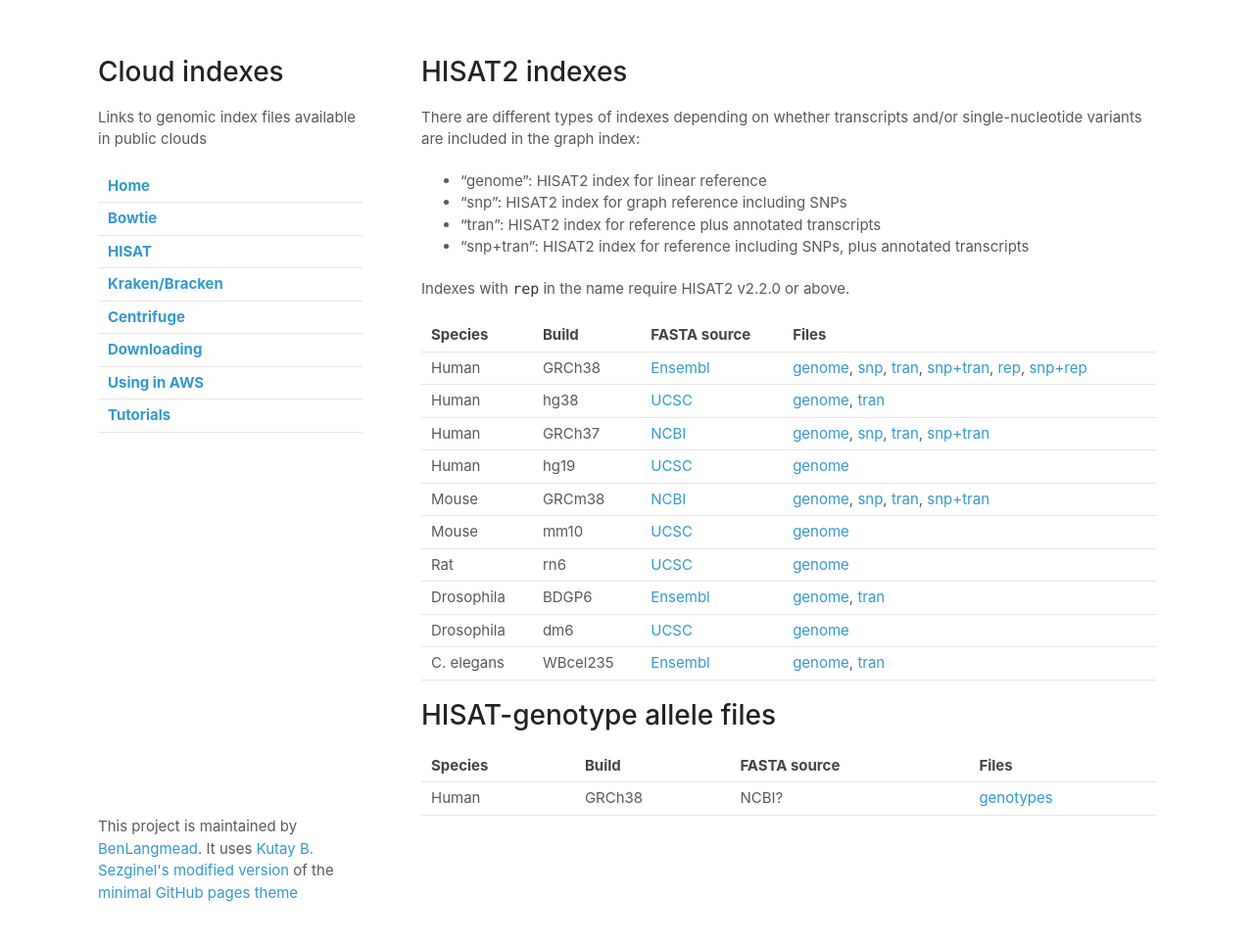
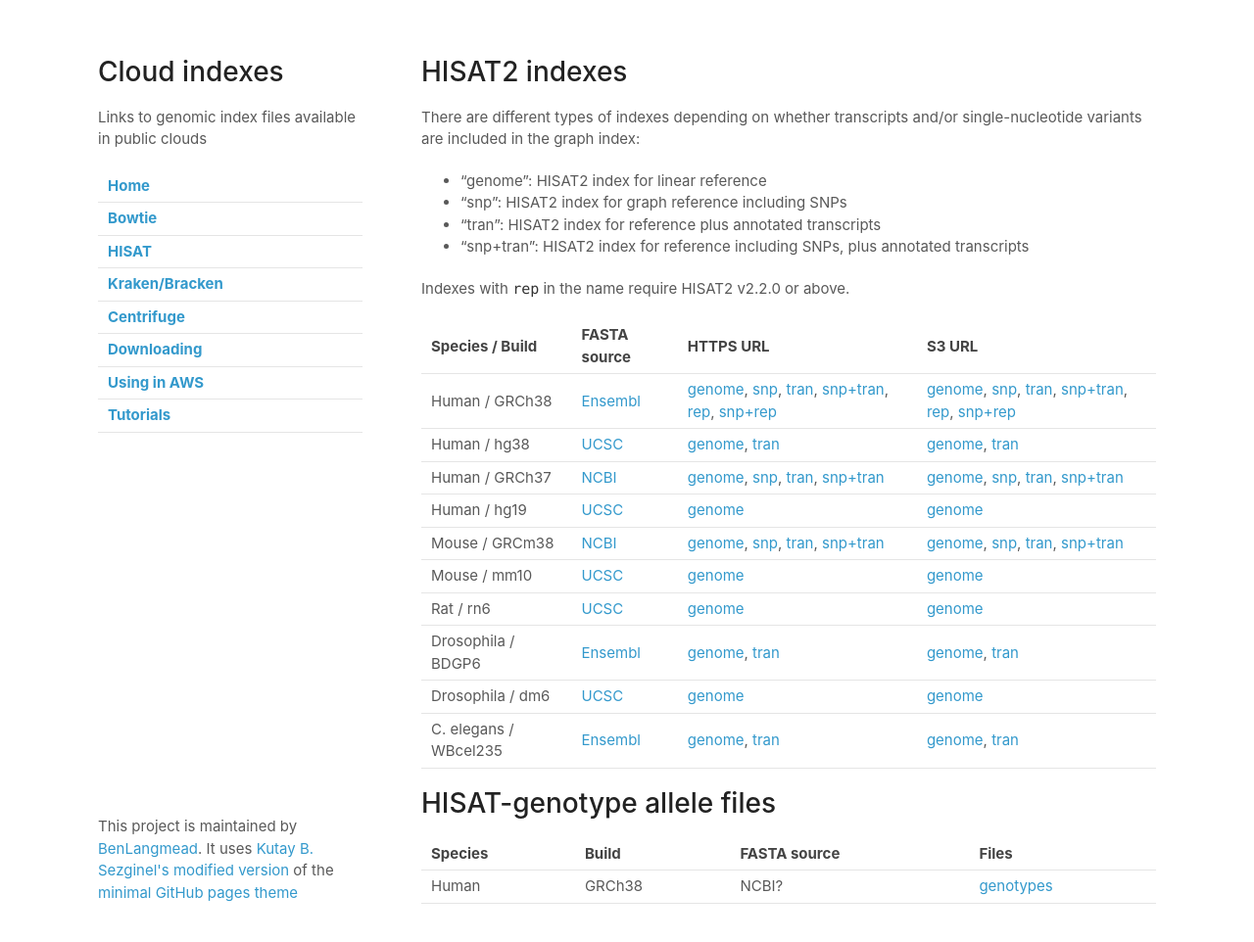
Before and after one commit to BenLangmead/aws-indexes, a Jekyll site: the page built from docs/hisat.md, in a window 1280 px wide and 993 px high. Shown: the top 962 px of the window at 98% size. Built offline with Jekyll 4.4.1, drawn with Linux system fonts in a browser that asks for light colours; our own code applies the rules of GitHub Pages for plain Markdown files; some of the changed lines change nothing that is shown.

Commit message:
new hisat index links

```diff
--- a/docs/hisat.md
+++ b/docs/hisat.md
@@ -11,69 +11,88 @@
 
 <div class="datatable-begin"></div>
 
-Species    | Build      | FASTA source | Files
----------- | ---------  | ------------ | -----------
-Human      | GRCh38     | [Ensembl][ht2_grch38_source]    | [genome][ht2_grch38_genome], [snp][ht2_grch38_snp], [tran][ht2_grch38_tran], [snp+tran][ht2_grch38_snptran], [rep][ht2_grch38_rep], [snp+rep][ht2_grch38_snprep]
-Human      | hg38       | [UCSC][ht2_hg38_source]         | [genome][ht2_hg38_genome], [tran][ht2_hg38_tran]
-Human      | GRCh37     | [NCBI][ht2_grch37_source]       | [genome][ht2_grch37_genome], [snp][ht2_grch37_snp], [tran][ht2_grch37_tran], [snp+tran][ht2_grch37_snptran]
-Human      | hg19       | [UCSC][ht2_hg19_source]         | [genome][ht2_hg19_genome]
-Mouse      | GRCm38     | [NCBI][ht2_grcm38_source]       | [genome][ht2_grcm38_genome], [snp][ht2_grcm38_snp], [tran][ht2_grcm38_tran], [snp+tran][ht2_grcm38_snptran]
-Mouse      | mm10       | [UCSC][ht2_mm10_source]         | [genome][ht2_mm10_genome]
-Rat        | rn6        | [UCSC][ht2_rn6_source]          | [genome][ht2_rn6_genome]
-Drosophila | BDGP6      | [Ensembl][ht2_bdgp6_source]     | [genome][ht2_bdgp6_genome], [tran][ht2_bdgp6_tran]
-Drosophila | dm6        | [UCSC][ht2_dm6_source]          | [genome][ht2_dm6_genome]
-C. elegans | WBcel235   | [Ensembl][ht2_wbcel235_source]  | [genome][ht2_wbcel235_genome], [tran][ht2_wbcel235_tran]
+Species / Build         | FASTA source                    | HTTPS URL                                                                                                                                                         | S3 URL
+----------------------- | ------------------------------- | ----------------------------------------------------------------------------------------------------------------------------------------------------------------- | ------
+Human      / GRCh38     | [Ensembl][ht2_grch38_source]    | [genome][ht2_grch38_genome], [snp][ht2_grch38_snp], [tran][ht2_grch38_tran], [snp+tran][ht2_grch38_snptran], [rep][ht2_grch38_rep], [snp+rep][ht2_grch38_snprep]  | [genome][ht2_grch38_genome_s3], [snp][ht2_grch38_snp_s3], [tran][ht2_grch38_tran_s3], [snp+tran][ht2_grch38_snptran_s3], [rep][ht2_grch38_rep_s3], [snp+rep][ht2_grch38_snprep_s3]
+Human      / hg38       | [UCSC][ht2_hg38_source]         | [genome][ht2_hg38_genome], [tran][ht2_hg38_tran]                                                                                                                  | [genome][ht2_hg38_genome_s3], [tran][ht2_hg38_tran_s3]
+Human      / GRCh37     | [NCBI][ht2_grch37_source]       | [genome][ht2_grch37_genome], [snp][ht2_grch37_snp], [tran][ht2_grch37_tran], [snp+tran][ht2_grch37_snptran]                                                       | [genome][ht2_grch37_genome_s3], [snp][ht2_grch37_snp_s3], [tran][ht2_grch37_tran_s3], [snp+tran][ht2_grch37_snptran_s3]
+Human      / hg19       | [UCSC][ht2_hg19_source]         | [genome][ht2_hg19_genome]                                                                                                                                         | [genome][ht2_hg19_genome_s3]
+Mouse      / GRCm38     | [NCBI][ht2_grcm38_source]       | [genome][ht2_grcm38_genome], [snp][ht2_grcm38_snp], [tran][ht2_grcm38_tran], [snp+tran][ht2_grcm38_snptran]                                                       | [genome][ht2_grcm38_genome_s3], [snp][ht2_grcm38_snp_s3], [tran][ht2_grcm38_tran_s3], [snp+tran][ht2_grcm38_snptran_s3]
+Mouse      / mm10       | [UCSC][ht2_mm10_source]         | [genome][ht2_mm10_genome]                                                                                                                                         | [genome][ht2_mm10_genome_s3]
+Rat        / rn6        | [UCSC][ht2_rn6_source]          | [genome][ht2_rn6_genome]                                                                                                                                          | [genome][ht2_rn6_genome_s3]
+Drosophila / BDGP6      | [Ensembl][ht2_bdgp6_source]     | [genome][ht2_bdgp6_genome], [tran][ht2_bdgp6_tran]                                                                                                                | [genome][ht2_bdgp6_genome_s3], [tran][ht2_bdgp6_tran_s3]
+Drosophila / dm6        | [UCSC][ht2_dm6_source]          | [genome][ht2_dm6_genome]                                                                                                                                          | [genome][ht2_dm6_genome_s3]
+C. elegans / WBcel235   | [Ensembl][ht2_wbcel235_source]  | [genome][ht2_wbcel235_genome], [tran][ht2_wbcel235_tran]                                                                                                          | [genome][ht2_wbcel235_genome_s3], [tran][ht2_wbcel235_tran_s3]
 
 <div class="datatable-end"></div>
 
 [ht2_grch38_source]: https://github.com/DaehwanKimLab/hisat2/blob/master/scripts/make_grch38.sh
-[ht2_grch38_genome]: https://cloud.biohpc.swmed.edu/index.php/s/grch38/download
-[ht2_grch38_snp]: https://cloud.biohpc.swmed.edu/index.php/s/grch38_snp/download
-[ht2_grch38_tran]: https://cloud.biohpc.swmed.edu/index.php/s/grch38_tran/download
-[ht2_grch38_snptran]: https://cloud.biohpc.swmed.edu/index.php/s/grch38_snp_tran/download
-[ht2_grch38_rep]: https://cloud.biohpc.swmed.edu/index.php/s/grch38_rep/download
-[ht2_grch38_snprep]: https://cloud.biohpc.swmed.edu/index.php/s/grch38_snp_rep/download
+[ht2_grch38_genome]: https://genome-idx.s3.amazonaws.com/hisat/grch38_genome.tar.gz
+[ht2_grch38_genome_s3]: s3://genome-idx/hisat/grch38_genome.tar.gz
+[ht2_grch38_snp]: https://genome-idx.s3.amazonaws.com/hisat/grch38_snp.tar.gz
+[ht2_grch38_snp_s3]: s3://genome-idx/hisat/grch38_snp.tar.gz
+[ht2_grch38_tran]: https://genome-idx.s3.amazonaws.com/hisat/grch38_tran.tar.gz
+[ht2_grch38_tran_s3]: s3://genome-idx/hisat/grch38_tran.tar.gz
+[ht2_grch38_snptran]: https://genome-idx.s3.amazonaws.com/hisat/grch38_snp_tran.tar.gz
+[ht2_grch38_snptran_s3]: s3://genome-idx/hisat/grch38_snp_tran.tar.gz
+[ht2_grch38_rep]: https://genome-idx.s3.amazonaws.com/hisat/grch38_rep.tar.gz
+[ht2_grch38_rep_s3]: s3://genome-idx/hisat/grch38_rep.tar.gz
+[ht2_grch38_snprep]: https://genome-idx.s3.amazonaws.com/hisat/grch38_snprep.tar.gz
+[ht2_grch38_snprep_s3]: s3://genome-idx/hisat/grch38_snprep.tar.gz
 
 [ht2_hg38_source]: https://github.com/DaehwanKimLab/hisat2/blob/master/scripts/make_hg38.sh
-[ht2_hg38_genome]: https://cloud.biohpc.swmed.edu/index.php/s/hg38/download
-[ht2_hg38_tran]: https://cloud.biohpc.swmed.edu/index.php/s/hg38_tran/download
+[ht2_hg38_genome]: https://genome-idx.s3.amazonaws.com/hisat/hg38.tar.gz
+[ht2_hg38_genome_s3]: s3://genome-idx/hisat/hg38.tar.gz
+[ht2_hg38_tran]: https://genome-idx.s3.amazonaws.com/hisat/hg38_tran.tar.gz
+[ht2_hg38_tran_s3]: s3://genome-idx/hisat/hg38_tran.tar.gz
 
 [ht2_grch37_source]: https://github.com/infphilo/hisat2/blob/master/scripts/make_grch37.sh
-[ht2_grch37_genome]: https://cloud.biohpc.swmed.edu/index.php/s/grch37/download
-[ht2_grch37_snp]: https://cloud.biohpc.swmed.edu/index.php/s/grch37_snp/download
-[ht2_grch37_tran]: https://cloud.biohpc.swmed.edu/index.php/s/grch37_tran/download
-[ht2_grch37_snptran]: https://cloud.biohpc.swmed.edu/index.php/s/grch37_snp_tran/download
+[ht2_grch37_genome]: https://genome-idx.s3.amazonaws.com/hisat/grch37_genome.tar.gz
+[ht2_grch37_genome_s3]: s3://genome-idx/hisat/grch37_genome.tar.gz
+[ht2_grch37_snp]: https://genome-idx.s3.amazonaws.com/hisat/grch37_snp.tar.gz
+[ht2_grch37_snp_s3]: s3://genome-idx/hisat/grch37_snp.tar.gz
+[ht2_grch37_tran]: https://genome-idx.s3.amazonaws.com/hisat/grch37_tran.tar.gz
+[ht2_grch37_tran_s3]: s3://genome-idx/hisat/grch37_tran.tar.gz
+[ht2_grch37_snptran]: https://genome-idx.s3.amazonaws.com/hisat/grch37_snptran.tar.gz
+[ht2_grch37_snptran_s3]: s3://genome-idx/hisat/grch37_snptran.tar.gz
 
 [ht2_hg19_source]: https://github.com/DaehwanKimLab/hisat2/blob/master/scripts/make_hg19.sh
-[ht2_hg19_genome]: https://cloud.biohpc.swmed.edu/index.php/s/hg19/download
+[ht2_hg19_genome]: https://genome-idx.s3.amazonaws.com/hisat/hg19_genome.tar.gz
+[ht2_hg19_genome_s3]: s3://genome-idx/hisat/hg19_genome.tar.gz
 
 [ht2_grcm38_source]: https://github.com/infphilo/hisat2/blob/master/scripts/make_grcm38.sh
-[ht2_grcm38_genome]: https://cloud.biohpc.swmed.edu/index.php/s/grcm38/download
-[ht2_grcm38_snp]: https://cloud.biohpc.swmed.edu/index.php/s/grcm38_snp/download
-[ht2_grcm38_tran]: https://cloud.biohpc.swmed.edu/index.php/s/grcm38_tran/download
-[ht2_grcm38_snptran]: https://cloud.biohpc.swmed.edu/index.php/s/grcm38_snp_tran/download
+[ht2_grcm38_genome]: https://genome-idx.s3.amazonaws.com/hisat/grcm38_genome.tar.gz
+[ht2_grcm38_genome_s3]: s3://genome-idx/hisat/grcm38_genome.tar.gz
+[ht2_grcm38_snp]: https://genome-idx.s3.amazonaws.com/hisat/grcm38_snp.tar.gz
+[ht2_grcm38_snp_s3]: s3://genome-idx/hisat/grcm38_snp.tar.gz
+[ht2_grcm38_tran]: https://genome-idx.s3.amazonaws.com/hisat/grcm38_tran.tar.gz
+[ht2_grcm38_tran_s3]: s3://genome-idx/hisat/grcm38_tran.tar.gz
+[ht2_grcm38_snptran]: https://genome-idx.s3.amazonaws.com/hisat/grcm38_snptran.tar.gz
+[ht2_grcm38_snptran_s3]: s3://genome-idx/hisat/grcm38_snptran.tar.gz
 
 [ht2_mm10_source]: https://github.com/DaehwanKimLab/hisat2/blob/master/scripts/make_mm10.sh
-[ht2_mm10_genome]: https://cloud.biohpc.swmed.edu/index.php/s/mm10/download
+[ht2_mm10_genome]: https://genome-idx.s3.amazonaws.com/hisat/mm10_genome.tar.gz
+[ht2_mm10_genome_s3]: s3://genome-idx/hisat/mm10_genome.tar.gz
 
 [ht2_rn6_source]: https://github.com/DaehwanKimLab/hisat2/blob/master/scripts/make_rn6.sh
-[ht2_rn6_genome]: https://cloud.biohpc.swmed.edu/index.php/s/rn6/download
+[ht2_rn6_genome]: https://genome-idx.s3.amazonaws.com/hisat/rn6_genome.tar.gz
+[ht2_rn6_genome_s3]: s3://genome-idx/hisat/rn6_genome.tar.gz
 
 [ht2_bdgp6_source]: https://github.com/infphilo/hisat2/blob/master/scripts/make_bdgp6.sh
-[//]: # ([ht2_bdgp6_genome]: ftp://ftp.ccb.jhu.edu/pub/infphilo/hisat2/data/bdgp6.tar.gz)
-[//]: # ([ht2_bdgp6_tran]: ftp://ftp.ccb.jhu.edu/pub/infphilo/hisat2/data/bdgp6_tran.tar.gz)
-[ht2_bdgp6_genome]: https://aws.amazon.com
-[ht2_bdgp6_tran]: https://aws.amazon.com
+[ht2_bdgp6_genome]: https://genome-idx.s3.amazonaws.com/hisat/bdgp6.tar.gz
+[ht2_bdgp6_genome_s3]: s3://genome-idx/hisat/bdgp6.tar.gz
+[ht2_bdgp6_tran]: https://genome-idx.s3.amazonaws.com/hisat/bdgp6_tran.tar.gz
+[ht2_bdgp6_tran_s3]: s3://genome-idx/hisat/bdgp6_tran.tar.gz
 
 [ht2_dm6_source]: https://github.com/infphilo/hisat2/blob/master/scripts/make_dm6.sh
-[//]: # ([ht2_dm6_genome]: ftp://ftp.ccb.jhu.edu/pub/infphilo/hisat2/data/dm6.tar.gz)
-[ht2_dm6_genome]: https://aws.amazon.com
+[ht2_dm6_genome]: https://genome-idx.s3.amazonaws.com/hisat/dm6.tar.gz
+[ht2_dm6_genome_s3]: s3://genome-idx/hisat/dm6.tar.gz
 
 [ht2_wbcel235_source]: https://github.com/infphilo/hisat2/blob/master/scripts/make_wbcel235.sh
-[//]: # ([ht2_wbcel235_genome]: ftp://ftp.ccb.jhu.edu/pub/infphilo/hisat2/data/wbcel235.tar.gz)
-[//]: # ([ht2_wbcel235_tran]: ftp://ftp.ccb.jhu.edu/pub/infphilo/hisat2/data/wbcel235_tran.tar.gz)
-[ht2_wbcel235_genome]: https://aws.amazon.com
-[ht2_wbcel235_tran]: https://aws.amazon.com
+[ht2_wbcel235_genome]: https://genome-idx.s3.amazonaws.com/hisat/wbcel235.tar.gz
+[ht2_wbcel235_genome_s3]: s3://genome-idx/hisat/wbcel235.tar.gz
+[ht2_wbcel235_tran]: https://genome-idx.s3.amazonaws.com/hisat/wbcel235_tran.tar.gz
+[ht2_wbcel235_tran_s3]: s3://genome-idx/hisat/wbcel235_tran.tar.gz
 
 # HISAT-genotype allele files
 
```
